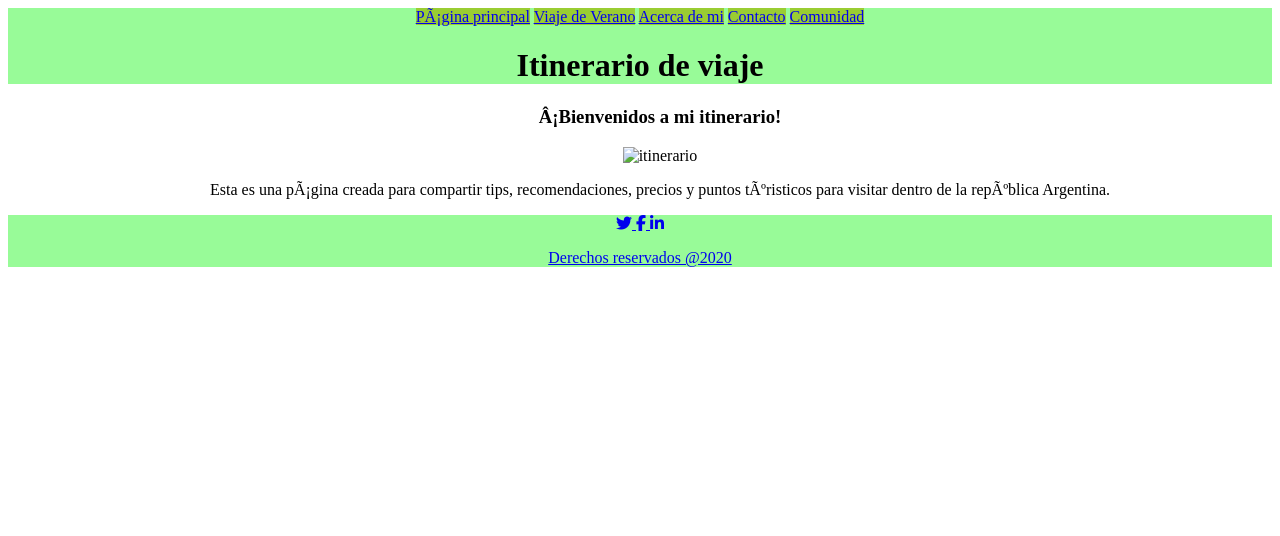
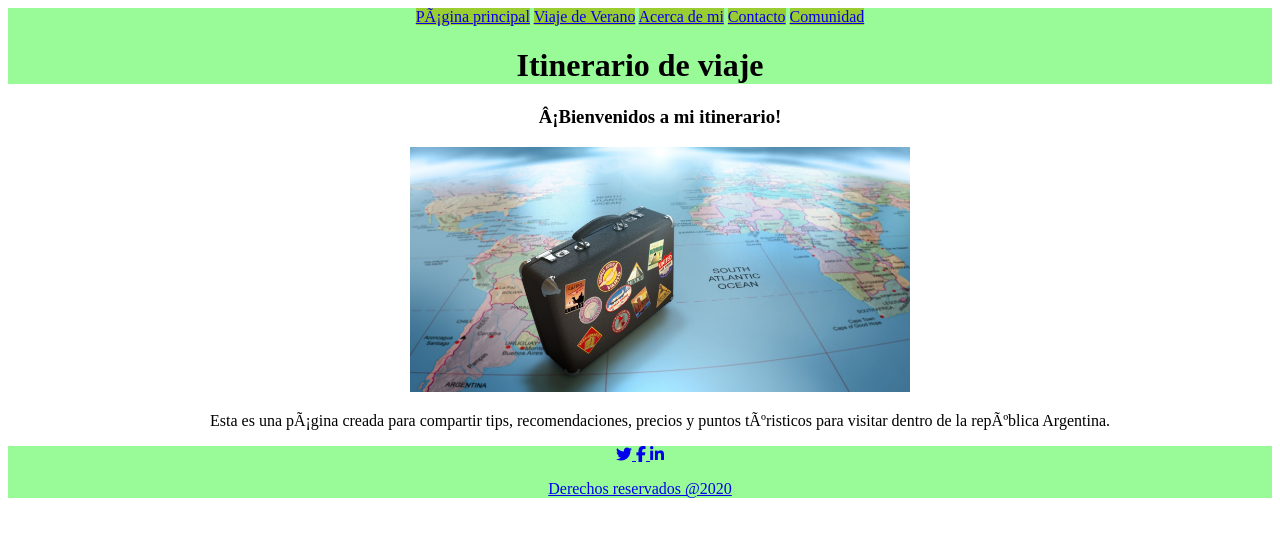
Before and after one commit to Melmo17/Melany-Molina-17, a plain HTML site: page index.html in a window 1280 px wide. Drawn offline with Linux system fonts and the light colour scheme.

Commit message:
Update index.html

```diff
--- a/index.html
+++ b/index.html
@@ -23,7 +23,7 @@
 <menu>
 
 <h3 style="text-aling: center;">¡Bienvenidos a mi itinerario!</h3>
-<img src="imagenes/viaje.jpg" alt="itinerario" width="500">
+<img src="viaje.jpg" alt="itinerario" width="500">
 <p>Esta es una página creada para compartir tips, recomendaciones, precios y puntos túristicos para visitar dentro de la república Argentina.</p>
 </menu>
 <footer style="background-color:palegreen;">
```
